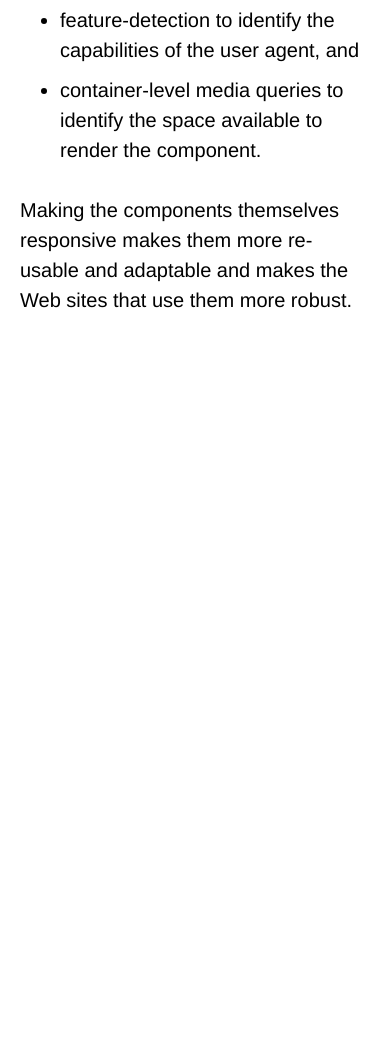
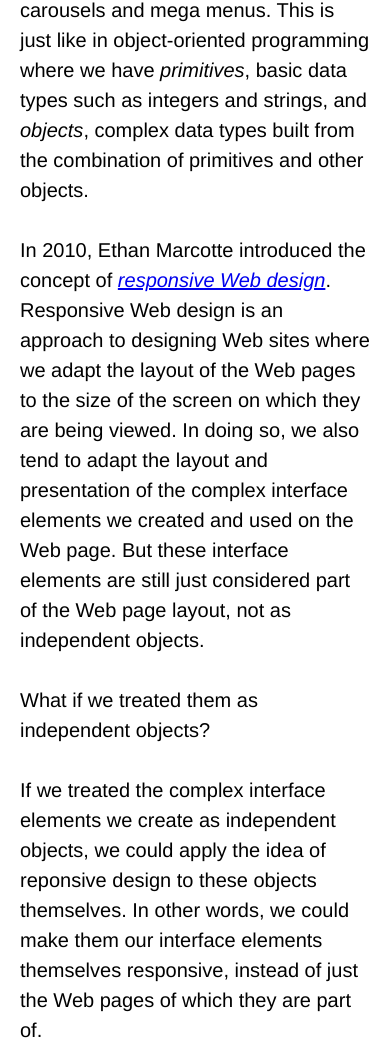
Before and after one commit to thomasgohard/responsive-web-components, a plain HTML site: page CodeFest2013Presentation.html in a window 390 px wide. Shown: the part 586-1634 px from the top of the page. Before the commit the page ends 921 px from the top, so only its background shows below. Drawn offline with Linux system fonts and the light colour scheme.

Commit message:
Begun adding information to introduce the idea of making Web objects responsive.

```diff
--- a/CodeFest2013Presentation.html
+++ b/CodeFest2013Presentation.html
@@ -19,6 +19,10 @@
 </header>
 
 <section>
+	<p>We build Web site by putting together various interface elements. HTML makes a number of basic such interface elements available to Web designers; things like links, buttons and form fields. Designers then combine these basic interface elements to create new, more complex interface elements such as date pickers, carousels and mega menus. This is just like in object-oriented programming where we have <em>primitives</em>, basic data types such as integers and strings, and <em>objects</em>, complex data types built from the combination of primitives and other objects.</p>
+	<p>In 2010, Ethan Marcotte introduced the concept of <a href="http://alistapart.com/article/responsive-web-design"><em>responsive Web design</em></a>. Responsive Web design is an approach to designing Web sites where we adapt the layout of the Web pages to the size of the screen on which they are being viewed. In doing so, we also tend to adapt the layout and presentation of the complex interface elements we created and used on the Web page. But these interface elements are still just considered part of the Web page layout, not as independent objects.</p>
+	<p>What if we treated them as independent objects?</p>
+	<p>If we treated the complex interface elements we create as independent objects, we could apply the idea of reponsive design to these objects themselves. In other words, we could make them our interface elements themselves responsive, instead of just the Web pages of which they are part of.</p>
 	<p>The idea is to make the components that make up a Web site responsive instead of just the site as a whole.</p>
 	<p>It's a bottom-up approach to be combined with the traditional top-down approach to responsive Web design.</p>
 	<p>It depends on:</p>
```
